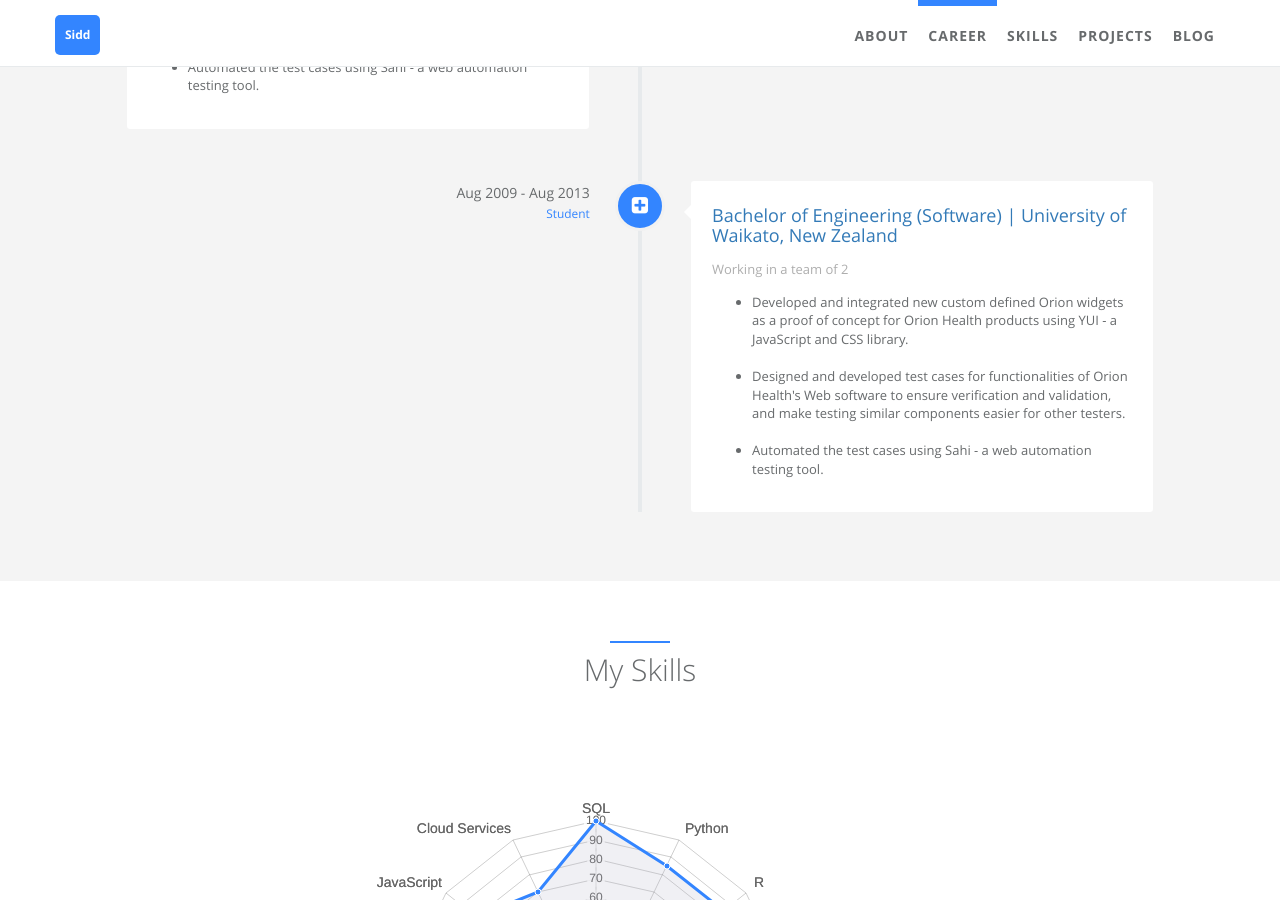
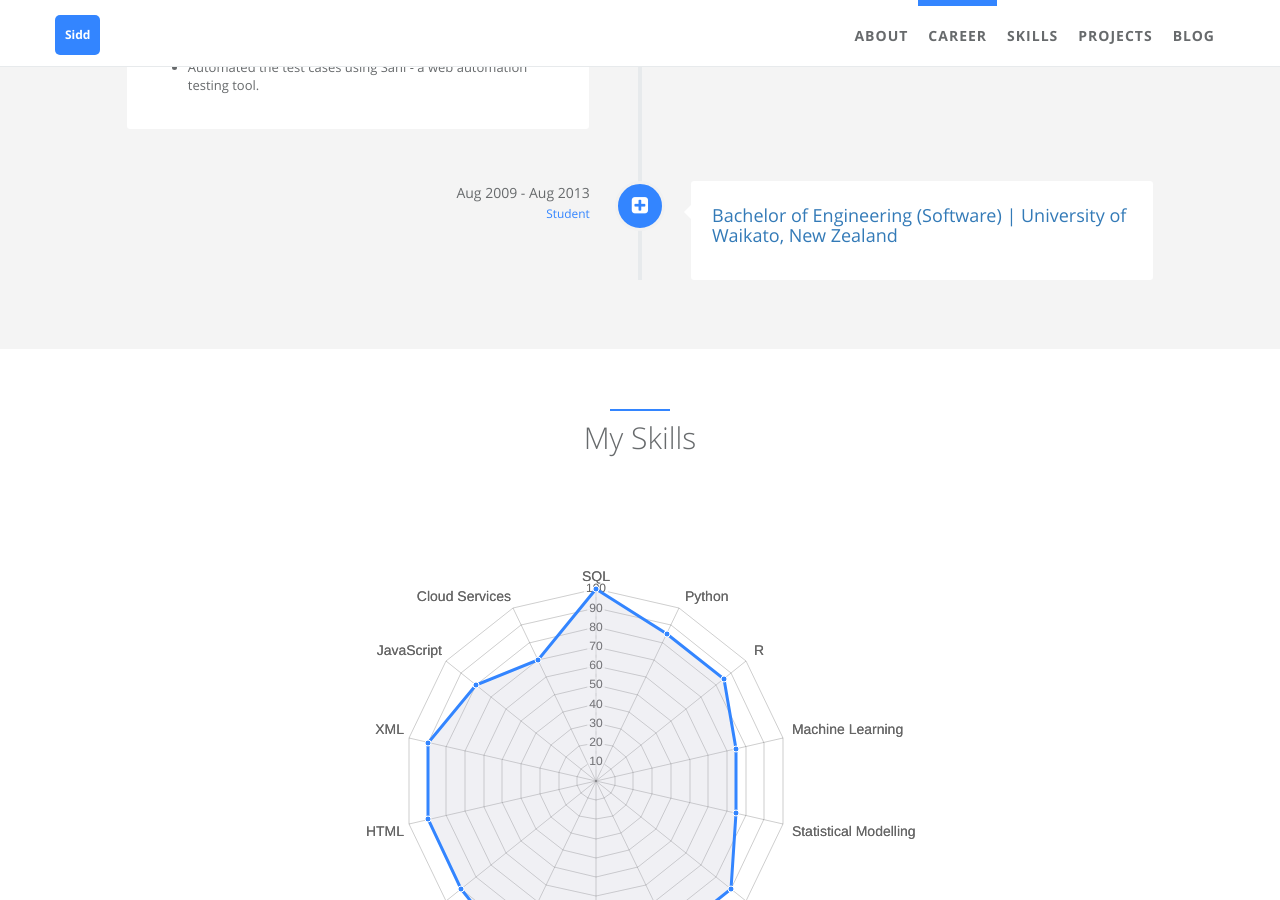
Before and after one commit to sarora/sarora.github.io, a Jekyll site: the page built from index.html, in a window 1280 px wide and 900 px high, scrolled down 2625 px. Built offline with Jekyll 4.4.1, drawn with Linux system fonts in a browser that asks for light colours.

Commit message:
Add complete info for Waikato

```diff
--- a/_data/index/careers.yml
+++ b/_data/index/careers.yml
@@ -86,10 +86,7 @@
     detail: <a title= "papers.waikato.ac.nz/subjects/SWEN" href="https://papers.waikato.ac.nz/subjects/SWEN" target="_blank"> Bachelor of Engineering (Software) | University of Waikato, New Zealand</a>
     i18n: company_f
   desc:
-    detail: Working in a team of 2 <ul style="list-style-type:disc">
-      <li>Developed and integrated new custom defined Orion widgets as a proof of concept for Orion Health products using YUI - a JavaScript and CSS library.<br/><br/></li>
-      <li>Designed and developed test cases for functionalities of Orion Health's Web software to ensure verification and validation, and make testing similar components easier for other testers. <br/><br/></li>
-      <li>Automated the test cases using Sahi - a web automation testing tool.</li> </ul>
+    detail:
     i18n: company_d_desc
   date:
     detail: Aug 2009 - Aug 2013
```
